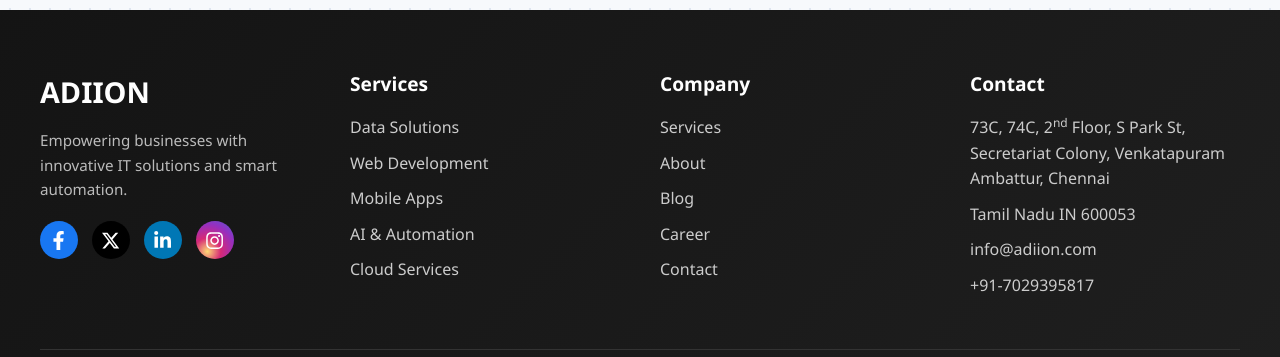
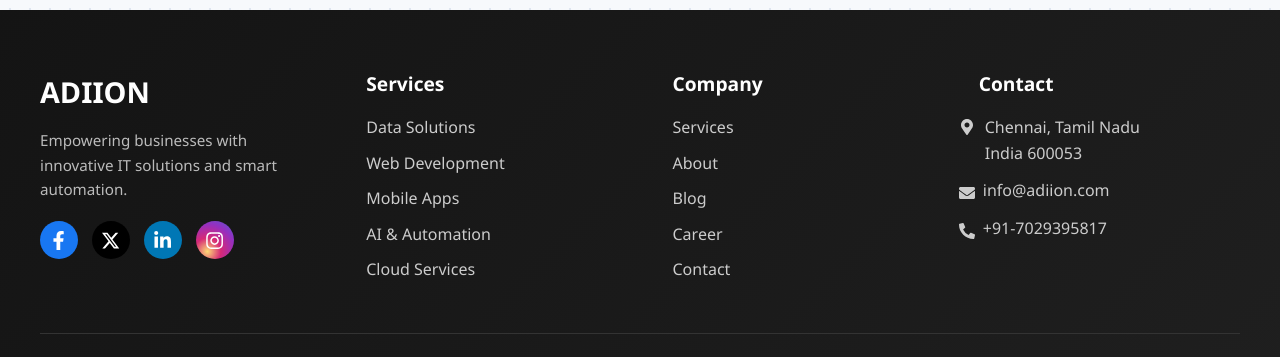
Before and after one commit to ryavee/Adiion-main, a React (Create React App) app: page /contact in a window 1280 px wide. Shown: the part 1501-1858 px from the top of the page. Built offline with nearby package versions, Linux system fonts and the light colour scheme.

Commit message:
footer updated

```diff
--- a/src/Pages/Contact/Contact.jsx
+++ b/src/Pages/Contact/Contact.jsx
@@ -1,6 +1,6 @@
 import React, { useEffect } from 'react';
 import './Contact.css';
-import { FaMapMarkerAlt, FaEnvelope, FaPhone } from 'react-icons/fa';
+import { FaMapMarkerAlt, FaEnvelope, FaPhoneAlt } from 'react-icons/fa';
 
 const Contact = () => {
   useEffect(() => {
@@ -35,7 +35,7 @@
               Ambattur, Chennai, Tamil Nadu, IN 600053
             </p>
             <p><FaEnvelope className="icon" /> info@adiion.com</p>
-            <p><FaPhone className="icon" /> +91-7029395817</p>
+            <p><FaPhoneAlt className="icon" /> +91-7029395817</p>
 
             {/* ✅ Google Map Embed */}
             <div className="map-container">
--- a/src/components/Footer/Footer.css
+++ b/src/components/Footer/Footer.css
@@ -14,7 +14,7 @@
 .footer-grid {
   display: grid;
   grid-template-columns: 1fr;
-  gap: 40px;
+  gap: 25px;
 }
 
 /* === Footer Sections === */
@@ -27,26 +27,88 @@
   font-size: 1.2rem;
   margin-bottom: 16px;
   font-weight: 600;
+  padding-left: 20px;
 }
 
+/* === List Items with Hover Arrow (Services + Company only) === */
 .footer-section ul {
   list-style: none;
   padding: 0;
+  margin: 0;
 }
 
-.footer-section ul li {
+.footer-section ul:not(.contact-list) li {
+  position: relative;
   margin-bottom: 10px;
   line-height: 1.6;
+  padding-left: 20px; /* Reserve space for arrow */
 }
 
-.footer-section ul li a {
+.footer-section ul:not(.contact-list) li::before {
+  content: "⇀";
+  position: absolute;
+  left: 0;
+  top: 0;
+  color: #fff;
+  font-size: 0.9rem;
+  opacity: 0;
+  transform: translateX(-5px);
+  transition: opacity 0.3s ease, transform 0.3s ease;
+}
+
+.footer-section ul:not(.contact-list) li a {
   color: #ccc;
   text-decoration: none;
   transition: color 0.3s ease;
 }
 
-.footer-section ul li a:hover {
+.footer-section ul:not(.contact-list) li:hover a {
   color: #fff;
+}
+
+.footer-section ul:not(.contact-list) li:hover::before {
+  opacity: 1;
+  transform: translateX(0);
+}
+
+/* === Contact List with Icons === */
+.contact-list {
+  padding: 0;
+  margin: 0;
+  list-style: none;
+}
+
+.contact-item {
+  display: flex;
+  align-items: flex-start;
+  gap: 10px;
+  margin-bottom: 12px;
+  line-height: 1.6;
+}
+
+.contact-item span {
+  display: block;
+  color: #ccc;
+}
+
+.contact-item a {
+  display: flex;
+  align-items: center;
+  gap: 8px;
+  color: #ccc;
+  text-decoration: none;
+  transition: color 0.3s ease;
+}
+
+.contact-item a:hover {
+  color: #fff;
+}
+
+.contact-icon {
+  color: #ccc;
+  font-size: 1rem;
+  flex-shrink: 0;
+  margin-top: 4px;
 }
 
 /* === Logo & Description === */
--- a/src/components/Footer/Footer.jsx
+++ b/src/components/Footer/Footer.jsx
@@ -1,6 +1,6 @@
 import React from 'react';
-import { FaFacebookF, FaInstagram, FaLinkedinIn } from "react-icons/fa";
-import { FaXTwitter } from "react-icons/fa6"; // ✅ For X (Twitter)
+import { FaFacebookF, FaInstagram, FaLinkedinIn, FaMapMarkerAlt, FaEnvelope, FaPhoneAlt } from "react-icons/fa";
+import { FaXTwitter } from "react-icons/fa6";
 import { Link } from 'react-router-dom';
 import './Footer.css';
 
@@ -59,15 +59,29 @@
           {/* Contact */}
           <div className="footer-section">
             <h3>Contact</h3>
-            <ul>
-              <li>
-                73C, 74C, 2<sup>nd</sup> Floor, S Park St, Secretariat Colony, Venkatapuram<br /> Ambattur, Chennai
+            <ul className="contact-list">
+              <li className="contact-item">
+                <FaMapMarkerAlt className="contact-icon" />
+                <span>
+                  Chennai, Tamil Nadu<br />
+                  India 600053
+                </span>
               </li>
-              <li>Tamil Nadu IN 600053</li>
-              <li><a href="mailto:info@adiion.com">info@adiion.com</a></li>
-              <li><a href="tel:+917029395817">+91-7029395817</a></li>
+              <li className="contact-item">
+                <a href="mailto:info@adiion.com">
+                  <FaEnvelope className="contact-icon" />
+                  info@adiion.com
+                </a>
+              </li>
+              <li className="contact-item">
+                <a href="tel:+917029395817">
+                  <FaPhoneAlt className="contact-icon" />
+                  +91-7029395817
+                </a>
+              </li>
             </ul>
           </div>
+
 
         </div>
 
```
